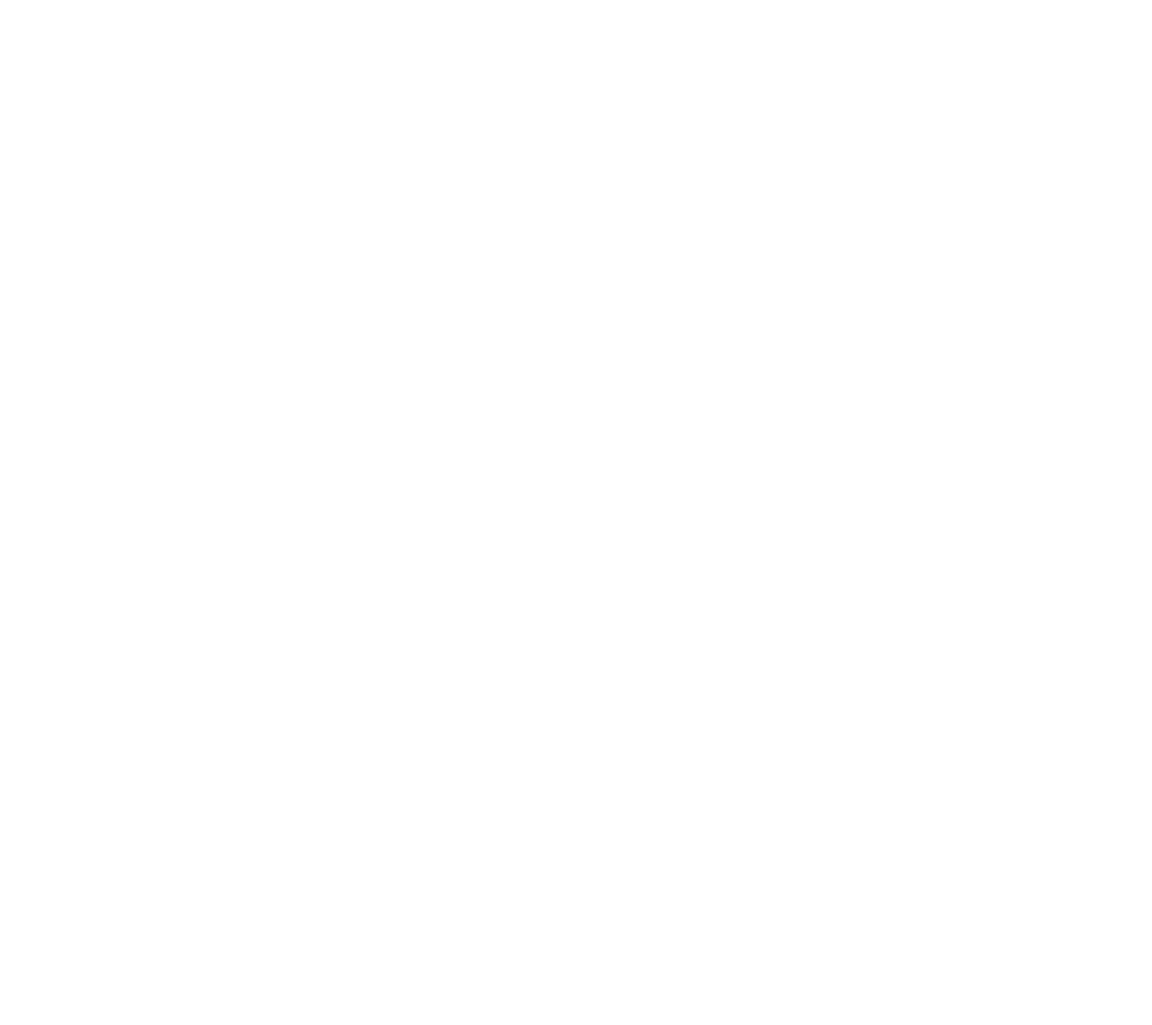
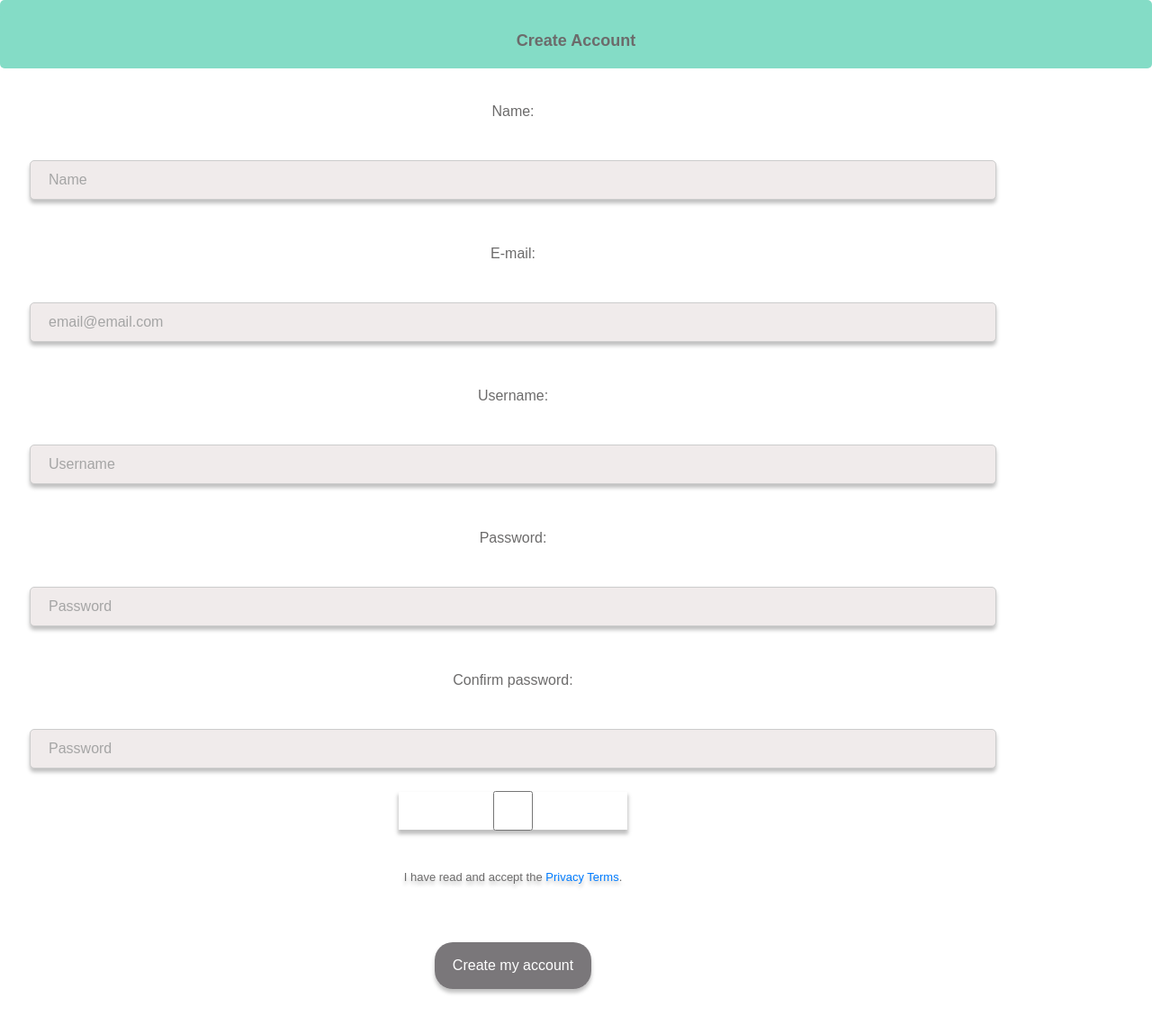
Before and after one commit to brunostracke/PI-Digital-House, a React (Create React App) app in the folder react_part/: page /createAccount in a window 1280 px wide. Shown: the whole page at 90% size. Before the commit the page ends 800 px from the top, so only its background shows below. Built offline with nearby package versions, Linux system fonts and the light colour scheme.

Commit message:
Implementing generate report and report component

```diff
--- a/react_part/src/App.js
+++ b/react_part/src/App.js
@@ -3,6 +3,7 @@ import { BrowserRouter as Router, Route, Switch } from 'react-router-dom';
 import Questionario from './components/questionario.js';
 import Homepage from './components/home.js';
 import Authentication from './components/authentication.js';
+import CreateAccount from './components/createAccount.js';
 
 function App() {
 
@@ -13,6 +14,7 @@ function App() {
             <Route exact path="/" component={Homepage} />
             <Route path='/auth' component={Authentication} />
             <Route path='/quest' component={Questionario} />
+            <Route path='/createAccount' component={CreateAccount} />
           </Switch>
         </div>
       </Router>
--- a/react_part/src/components/authentication.css
+++ b/react_part/src/components/authentication.css
@@ -73,6 +73,8 @@ form .container .container img {
 }
 
 /* Add responsiveness */
-@media (max-width: 300px) {
-  top: 0px;
+@media (min-width: 600px) {
+  .wrapper {
+    width:600px;
+  }
 }
--- a/react_part/src/components/authentication.js
+++ b/react_part/src/components/authentication.js
@@ -6,7 +6,7 @@ import logo from '../assets/imgs/logo1.png';
 export default class Authentication extends Component {
     render() {
         return (
-            <div>
+            <div className='wrapper'>
                 <div className="container">
                 <img
                     src={logo}
@@ -39,8 +39,9 @@ export default class Authentication extends Component {
                         <span className="psw">Esqueceu sua <a href="www.çlskjdaf.com">senha?</a></span>
                     </label>
 
-
+                    <Link to='/createAccount'>
                     <button type="button" className="createaccount">Criar conta</button>
+                    </Link>
                     </div>
 
                 </form>
--- /dev/null
+++ b/react_part/src/components/createAccount.js
@@ -0,0 +1,73 @@
+import React, { Component } from 'react';
+import { Link } from 'react-router-dom';
+import './createaccount.css'
+
+export default class CreateAccount extends Component {
+    render() {
+        return (
+            <div>
+                <header>
+                    <p>Create Account</p>
+                </header>
+                <div className="container">
+                    <label for="name">Name:</label>
+                    <input
+                        type="text"
+                        placeholder="Name"
+                        name="name"
+                        id="name"
+                        required />
+
+                    <label for="email">E-mail:</label>
+                    <input
+                        type="email"
+                        placeholder="email@email.com"
+                        name="email"
+                        id="email"
+                        required/>
+
+                    <label for="uname">Username:</label>
+                    <input
+                    type="text"
+                    placeholder="Username"
+                    name="uname"
+                    id="uname"
+                    required
+                    />
+
+                    <label for="psw">Password:</label>
+                    <input
+                    type="password"
+                    placeholder="Password"
+                    name="psw"
+                    id="psw"
+                    required
+                    />
+
+                    <label for="pswconfirm">Confirm password:</label>
+                    <input
+                    type="password"
+                    placeholder="Password"
+                    name="pswconfirm"
+                    id="pswconfirm"
+                    required
+                    />
+
+                    <div className="termsagree" align="center">
+                    <input
+                        type="checkbox"
+                        name="termsagree"
+                        id="termsagree"
+                        required
+                    />
+                    <label className="termsagree" for="termsagree">I have read and accept the <a href="a">Privacy Terms</a>.</label>
+                    </div>
+                    <Link to='/auth'>
+                    <button type="submit">Create my account</button>
+                    </Link>
+
+                </div>
+            </div>
+        )
+    }
+}
--- /dev/null
+++ b/react_part/src/components/createaccount.css
@@ -0,0 +1,85 @@
+*{
+    margin: 0px;
+    font-family: Arial;
+}
+
+
+p{
+    color: #6C6B6B;
+    background-color: #84DCC6;
+    position: relative;
+    margin-block-start: 0;
+    margin-block-end: 0;
+    padding-top: 20px;
+    padding-bottom: 20px;
+    text-align: center;
+    font-style: normal;
+    font-weight: bold;
+    font-size: 18px;
+    line-height: 21px;
+    border-radius: 5px;
+}
+
+form {
+    border: 3px solid #f1f1f1;
+  }
+
+
+label{
+    font-style: normal;
+font-weight: normal;
+font-size: 16px;
+color: #6C6B6B;
+}
+
+input[type="text"],
+input[type="password"],
+ input[type="email"] {
+    background-color: #F0EBEB;
+    border-radius: 5px;
+    width: 100%;
+    padding: 12px 20px;
+    margin: 2px 0 15px  0;
+    display: inline-block;
+    border: 1px solid #ccc;
+    box-sizing: border-box;
+    height: 44px;
+    box-shadow: 0px 4px 4px rgba(0, 0, 0, 0.25);
+  }
+
+input:hover{
+    opacity: 0.7;
+}
+::placeholder {
+    color: rgb(165, 165, 165);
+  }
+
+button {
+    background-color: rgba(82, 79, 82, 0.77);
+    color: white;
+    padding: 14px 20px;
+    margin: 20px 0px;
+    border: none;
+    border-radius: 20px;
+    cursor: pointer;
+    width: 100%;
+    box-shadow: 0px 4px 4px rgba(0, 0, 0, 0.25);
+  }
+
+button:hover {
+    opacity: 0.8;
+  }
+
+.container {
+    padding: 20px 33px;
+}
+
+label.termsagree{
+font-size: 13px;
+color: #6C6B6B;
+text-shadow: 0px 4px 4px rgba(0, 0, 0, 0.25);
+}
+
+div.termsagree{
+    margin-top: 10px;
+}
--- a/react_part/src/components/home.js
+++ b/react_part/src/components/home.js
@@ -1,6 +1,6 @@
 import React, { Component } from 'react';
 //import 'react-bootstrap';
-import { Container, Row, Col } from 'reactstrap';
+import { Row, Col } from 'reactstrap';
 import './home.css';
 import logo from "../assets/imgs/logo.jpg";
 import doc from "../assets/imgs/doc.jpg";
@@ -14,7 +14,7 @@ export default class Homepage extends Component {
     render() {
         return (
 
-                <container className="wrapper" >
+                <div className="wrapper" >
                     <Row>
 
                             <Col md="4" className="top-img">
@@ -42,7 +42,7 @@ export default class Homepage extends Component {
                             </Col>
                         </Col>
                     </Row>
-                </container>
+                </div>
         )
     }
 }
--- a/react_part/src/components/questionario.js
+++ b/react_part/src/components/questionario.js
@@ -3,8 +3,10 @@ import { questions } from  '../assets/questions.js';
 import FormTipoI from './formTipoI.js';
 import FormTipoII from './formTipoII.js';
 import FormTipoIII from './formTipoIII.js';
-// import Saver from './saver.js';
+import Report from './report.js';
+import Saver from './saver.js';
 import Carousel from 'react-elastic-carousel';
+import { Link } from 'react-router-dom';
 
 let answers = questions.map((question) => ({
     title: question.title,
@@ -18,6 +20,7 @@ export default class Questionario extends Component {
 
         this.state = {
             datetime: '',
+            renderReport: false,
             questions: questions,
             answers: answers
         }
@@ -28,11 +31,11 @@ export default class Questionario extends Component {
     }
 
     handleSave(event) {
-        this.setState({datetime: new Date()});
+
+        this.setState({datetime: new Date()}, () => this.setState({renderReport: true}));
     }
 
     handleChangeAnswer(newAnswer) {
-        console.log(newAnswer);
         const updatedAnswers = this.state.answers.map((answer) => ((answer.title === newAnswer.title) ? newAnswer : answer));
 
         this.setState({answers: updatedAnswers});
@@ -66,14 +69,39 @@ export default class Questionario extends Component {
     }
 
     render() {
+
+        const form = this.state.questions.map((question) => this.renderQuestion(question));
+
+        form.push(
+            <div key={form.length + 1}>
+                <Saver handleSave={this.handleSave} />
+            </div>
+        );
+
+        const questionnaire = (
+            <div>
+                <header>Questionário</header>
+                <Link to='./'>
+                    <button>Voltar à Página Inicial</button>
+                </Link>
+                <Carousel>
+                    {form}
+                </Carousel>
+            </div>
+        );
+
+        const report = (
+            <div>
+                {console.log(this.state.datetime)}
+                <Report data={this.state.answers} date={this.state.datetime} />
+            </div>
+        );
+
+        const toRender = this.state.renderReport ? report : questionnaire;
+
         return (
             <div>
-                <header>Questionário</header>
-                <Carousel>
-                    {this.state.questions.map((question) =>
-                        this.renderQuestion(question)
-                        )}
-                </Carousel>
+                {toRender}
             </div>
         )
     }
--- /dev/null
+++ b/react_part/src/components/report.js
@@ -0,0 +1,104 @@
+import React, { Component } from 'react';
+import { Link } from 'react-router-dom';
+
+export default class Report extends Component {
+    render() {
+        return (
+            <div>
+                <header>
+                    <Link to='./'>
+                        <button>Voltar à Página Inicial</button>
+                    </Link>
+                </header>
+
+                <div>
+                    <button>Voltar ao relatório</button>
+                    <button>Iniciar novo relatório</button>
+                    <button>Enviar Relatório por e-mail</button>
+                </div>
+
+                <div className="container">
+                    <table border='1' cellSpacing='0' cellPadding='2' bordercolor="666633">
+                        <thead>
+                            <tr colSpan="5">
+                                <td>Anamnese</td>
+                                <td>Data: {this.props.date.toString()}</td>
+                            </tr>
+                        </thead>
+                        {/* <tr>
+                            <td colSpan="3">Data: {this.props.date}</td>
+                        </tr> */}
+                        <tbody>
+                            <tr>
+                                <td colSpan="3">Nome:</td>
+                                <td>Idade:</td>
+                                <td>Sexo:</td>
+                            </tr>
+                            <tr>
+                                <td>SAMU</td>
+                                <td>SIATE</td>
+                                <td >Capacete/cinto:</td>
+                                <td colSpan="2">Vítima de:</td>
+                            </tr>
+                            <tr>
+                                <td>Via aérea:</td>
+                                <td>CC:</td>
+                                <td>TR:</td>
+                                <td>Cervicalgia:</td>
+                                <td>SatO2: %</td>
+                            </tr>
+                            <tr>
+                                <td colSpan="2">FC: bpm</td>
+                                <td>MV:</td>
+                                <td>Expansibilidade:</td>
+                                <td>Ruídos:</td>
+                            </tr>
+                            <tr>
+                                <td>Arcos:</td>
+                                <td>Crepitação:</td>
+                                <td colSpan="2">Enfisema subcutâneo:</td>
+                                <td>Desconforto respiratório:</td>
+                            </tr>
+                            <tr>
+                                <td>PA:</td>
+                                <td>Bulhas:</td>
+                                <td colspna="2">Sopros:</td>
+                                <td>Pulso periférico:</td>
+                            </tr>
+                            <tr>
+                                <td>Pele:</td>
+                                <td colSpan="2">Enchimento Capilar:</td>
+                                <td>Abdome:</td>
+                                <td>Pelve:</td>
+                            </tr>
+                            <tr>
+                                <td>LOTE:</td>
+                                <td>Glasgow:</td>
+                                <td>Vômitos:</td>
+                                <td>Perda de consciência:</td>
+                                <td>Convulsão:</td>
+                            </tr>
+                            <tr>
+                                <td colSpan="5">Exposição:</td>
+                            </tr>
+                            <tr>
+                                <td>Medicação:</td>
+                                <td>Orto:</td>
+                                <td>Geral:</td>
+                                <td>Neuro:</td>
+                                <td>Outra:</td>
+                            </tr>
+                            <tr>
+                                <td colSpan="2">Rx:</td>
+                                <td colSpan="3">TC:</td>
+                            </tr>
+                            <tr>
+                                <td colSpan="5">Observação:</td>
+                            </tr>
+                        </tbody>
+                    </table>
+                </div>
+            </div>
+        )
+    }
+}
--- a/react_part/src/components/saver.js
+++ b/react_part/src/components/saver.js
@@ -4,7 +4,7 @@ export default class Saver extends Component {
     render() {
         return (
             <div>
-                <input type="button" value="Salvar relatório" onClick={this.props.handleSave} />
+                <input type="button" value="Gerar relatório" onClick={this.props.handleSave} />
             </div>
         )
     }
```
Also changed, not shown: react_part/src/assets/questions.js (+93 -44 lines).
